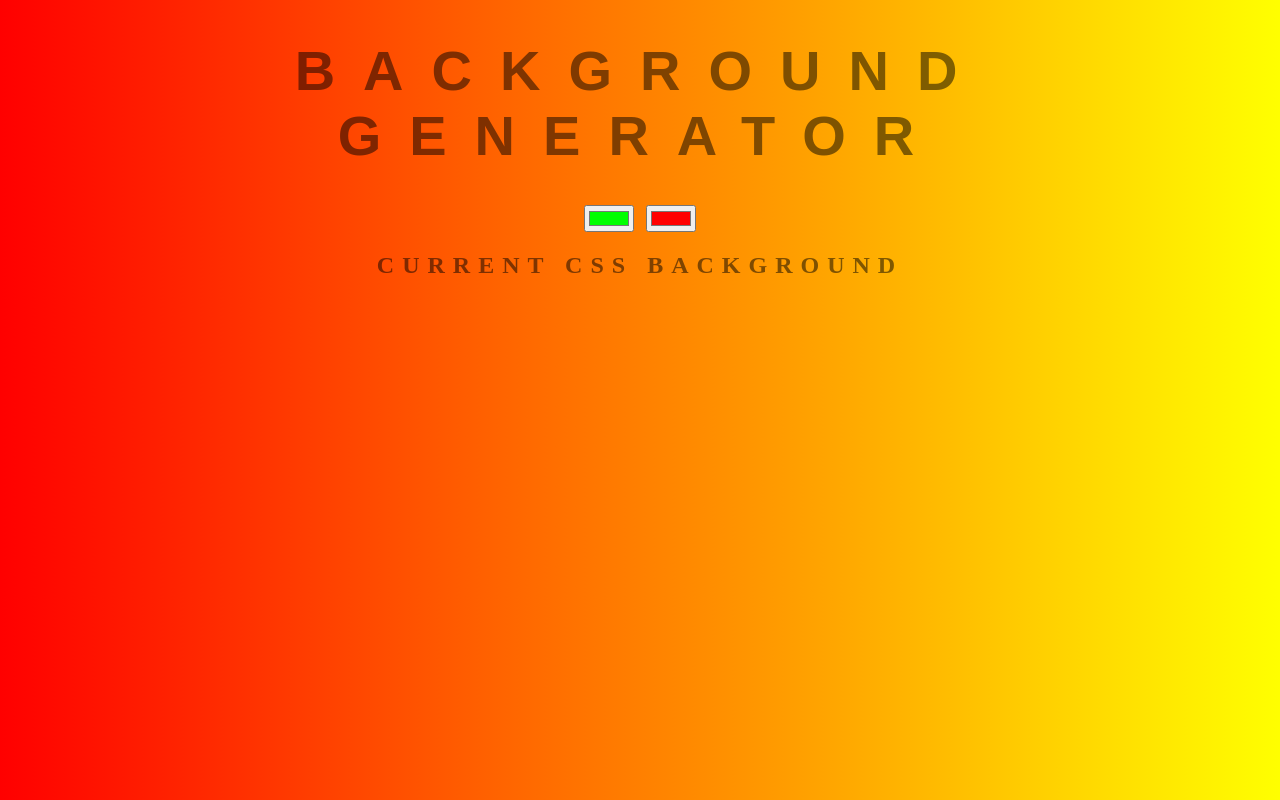
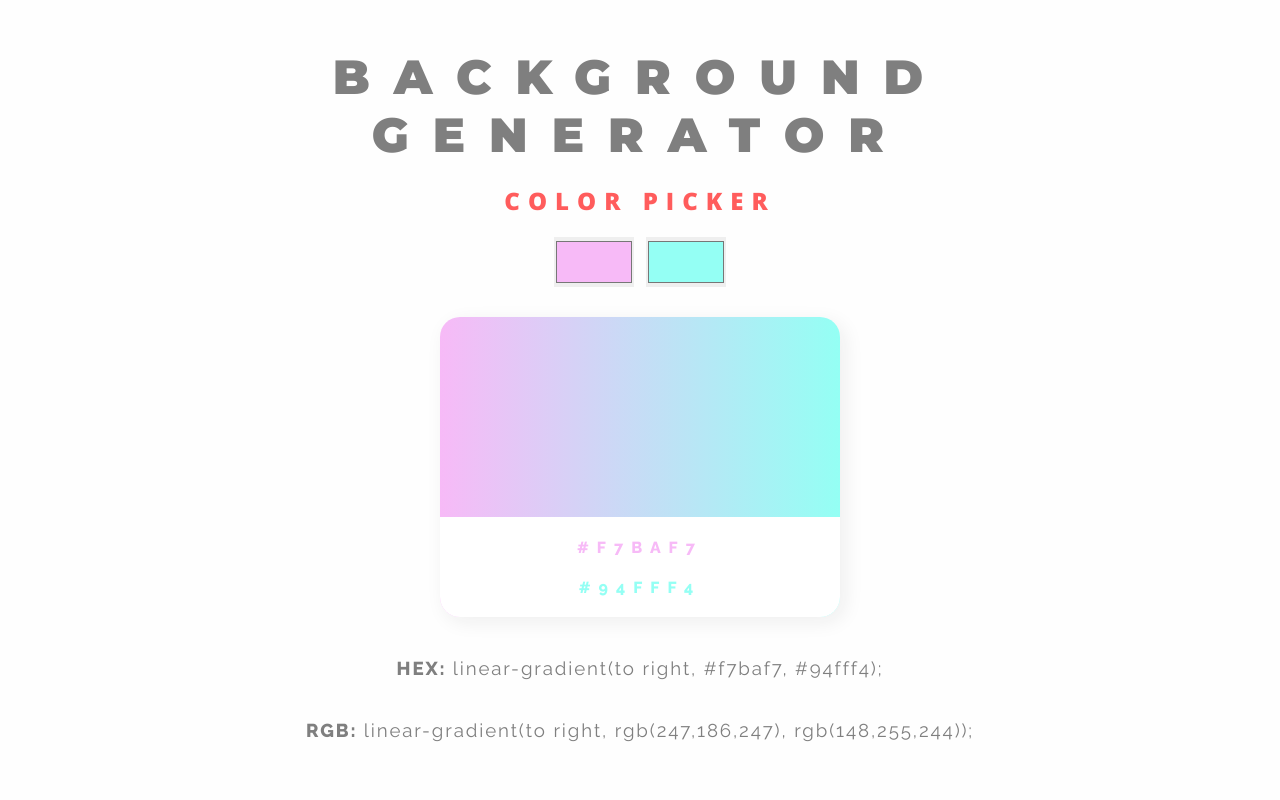
Before and after one commit to rookie-cookie/gradient, a plain HTML site: page index.html in a window 1280 px wide. Drawn offline with nearby package versions, Linux system fonts and the light colour scheme.

Commit message:
modify css

```diff
--- a/index.html
+++ b/index.html
@@ -8,12 +8,27 @@
 
   </head>
   <body id="gradient">
-    <h1>Background Generator</h1>
-    <input class="color1" type="color" name="color1" value="#00ff00">
-    <input class="color2" type="color" name="color1" value="#ff0000">
-    <h2>Current CSS Background</h2>
-    <h3></h3>
+    <h1>Background <br> Generator</h1>
+    <h2>Color Picker</h2>
+    <input class="color1" type="color" name="color1" value="#f7baf7">
+    <input class="color2" type="color" name="color1" value="#94fff4">
 
+
+    <div class="gradient-card">
+      <div class="gradient-text">
+        <h4 class="color1_hex">#f7baf7</h4>
+        <h4 class="color2_hex">#94fff4</h4>
+      </div>
+    </div>
+
+    <h3>
+      <span class='code'>HEX: </span>
+      <span id="hex">linear-gradient(to right, #f7baf7, #94fff4);</span>
+    </h3>
+    <h3>
+      <span class='code'>RGB: </span>
+      <span id="rgb">linear-gradient(to right, rgb(247,186,247), rgb(148,255,244));</span>
+    </h3>
 
     <script type="text/javascript" src="script.js"></script>
   </body>
--- a/script.js
+++ b/script.js
@@ -1,11 +1,19 @@
 var css = document.querySelector('h3');
 var color1 = document.querySelector('.color1');
 var color2 = document.querySelector('.color2');
-var body = document.getElementById("gradient");
+var card = document.querySelector(".gradient-card");
+var color1_hex = document.querySelector(".color1_hex");
+var color2_hex = document.querySelector(".color2_hex");
 
 function setGradient(){
-  body.style.background = "linear-gradient(to right," + color1.value + ", " + color2.value + ")";
-  css.textContent = body.style.background + ";"
+  card.style.background = "linear-gradient(to right," + color1.value + ", " + color2.value + ")";
+  hex.textContent = "linear-gradient(to right," + color1.value + ", " + color2.value + ")";
+  rgb.textContent = card.style.background + ";"
+
+  color1_hex.innerHTML = color1.value;
+  color2_hex.innerHTML = color2.value;
+  color1_hex.style.color = color1.value;
+  color2_hex.style.color = color2.value;
 }
 
 color1.addEventListener("input", setGradient);
--- a/styles.css
+++ b/styles.css
@@ -1,27 +1,72 @@
+@import url('https://fonts.googleapis.com/css?family=Montserrat:400,900|Open+Sans:400,800|Raleway:400,800');
+
 body{
-  font: 'Raleway', sans-serif;
   color: rgba(0,0,0,0.5);
   text-align: center;
   text-transform: uppercase;
   letter-spacing: 0.5em;
   top: 15%;
-  /* gradient syntax */
-  background: linear-Gradient(to right, red, yellow);
+  background: #fefefe;
 }
 
 h1{
-  font: 600 3.5em 'Raleway', sans-serif;
+  font: 900 3rem 'Montserrat', sans-serif;
   color: rgba(0,0,0,0.5);
   text-align: center;
   text-transform: uppercase;
   letter-spacing: 0.5em;
-  width: 100%;
+  width: 80%;
+  margin: 0 auto;
+  padding-top: 40px;
+}
+h2{
+  font-family: 'Open sans', sans-serif;
+  color: #FF5C5C;
+}
+input{
+  margin-bottom: 30px;
+  padding: 0;
+  border: none;
+  height: 50px;
+  width: 80px;
 }
 
+.gradient-card{
+  /* gradient syntax */
+  background: linear-Gradient(to right, #f7baf7, #94fff4);
+  height: 300px;
+  width: 400px;
+  position: relative;
+  margin: 0 auto;
+  border-radius: 20px;
+  box-shadow: 5px 5px 20px #eee;
+}
+
+.gradient-text{
+  position: absolute;
+  bottom: 0px;
+  background: white;
+  width: 400px;
+  height: 100px;
+  border-radius: 0 0 20px 20px;
+  z-index: 10;
+  font-family: Raleway, sans-serif;
+}
+
+.color1_hex{color: #f7baf7;}
+.color2_hex{color: #94fff4;}
+
 h3{
-  font: 900 1em 'Raleway', sans-serif;
+  /* font: 900 1em 'Raleway', sans-serif; */
+  font-family: Raleway, sans-serif;
   color: rgba(0,0,0,0.5);
   text-align: center;
   text-transform: none;
-  letter-spacing: 0.01em;
+  letter-spacing: 0.1em;
+  margin-top: 40px;
+  font-weight: 400;
 }
+
+.code{
+  font-weight: 800;
+}
```
